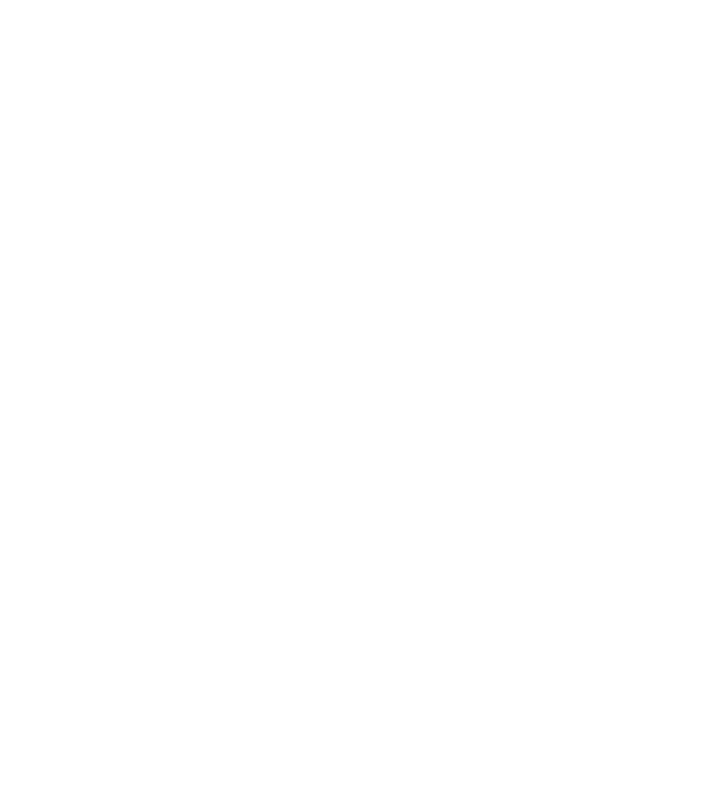
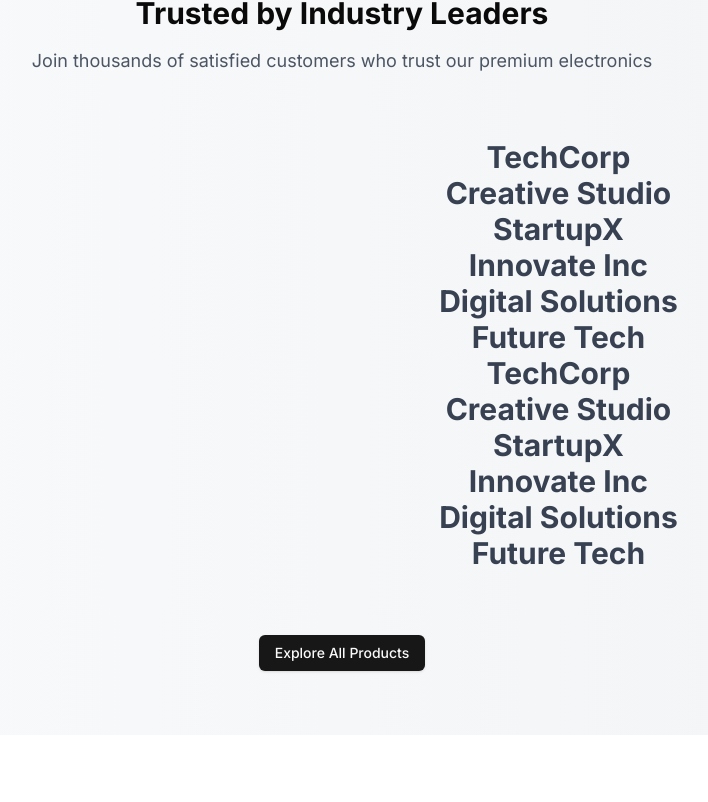
Before and after one commit to IsaacMaina/E-comerce, a Next.js app: page / in a window 1280 px wide. Shown: the part 3198-4000 px from the top of the page, without its empty margins (298-1006 px from the left). Built offline with nearby package versions, Linux system fonts and the light colour scheme.

Commit message:
Add counter animations to stats, limit featured products to 5, create moving banner for trusted companies, and enhance image handling

```diff
--- a/src/app/globals.css
+++ b/src/app/globals.css
@@ -84,3 +84,23 @@
     @apply bg-background text-foreground;
   }
 }
+
+/* Marquee animation for moving banners */
+@keyframes marquee {
+  0% {
+    transform: translateX(0);
+  }
+  100% {
+    transform: translateX(-50%);
+  }
+}
+
+.animate-marquee {
+  animation: marquee 20s linear infinite;
+  display: inline-block;
+  width: 200%;
+}
+
+.animate-marquee:hover {
+  animation-play-state: paused;
+}
--- a/src/app/page.tsx
+++ b/src/app/page.tsx
@@ -10,9 +10,54 @@ import { Badge } from '@/components/ui/badge';
 import { StarIcon } from 'lucide-react';
 import { formatCurrency } from '@/lib/utils';
 import Link from 'next/link';
+import { useEffect, useRef } from 'react';
 
 export default function Home() {
   const { sectionRef } = useGsapScrollAnimations();
+  const statsRef = useRef<HTMLDivElement>(null);
+
+  // Counter animation for stats
+  useEffect(() => {
+    const observer = new IntersectionObserver((entries) => {
+      entries.forEach(entry => {
+        if (entry.isIntersecting) {
+          const stats = entry.target.querySelectorAll('[data-target]');
+          stats.forEach(stat => {
+            const target = parseInt(stat.getAttribute('data-target') || '0');
+            const suffix = stat.textContent?.replace(/^\d+/, '') || '';
+            let count = 0;
+            const duration = 2000; // Animation duration in ms
+            const increment = target / (duration / 16); // 16ms ~ 60fps
+
+            const updateCount = () => {
+              count += increment;
+              if (count < target) {
+                stat.textContent = Math.ceil(count) + suffix;
+                requestAnimationFrame(updateCount);
+              } else {
+                stat.textContent = target + suffix;
+              }
+            };
+
+            updateCount();
+          });
+
+          // Stop observing after animation
+          observer.unobserve(entry.target);
+        }
+      });
+    }, { threshold: 0.5 }); // Trigger when 50% of the element is visible
+
+    if (statsRef.current) {
+      observer.observe(statsRef.current);
+    }
+
+    return () => {
+      if (statsRef.current) {
+        observer.unobserve(statsRef.current);
+      }
+    };
+  }, []);
 
   return (
     <div className="min-h-screen">
@@ -34,6 +79,7 @@ export default function Home() {
           <div className="grid grid-cols-1 md:grid-cols-2 lg:grid-cols-3 gap-8">
             {mockProducts
               .filter(product => product.featured)
+              .slice(0, 5) // Limit to 5 featured products
               .map((product, index) => (
                 <motion.div
                   key={product.id}
@@ -104,12 +150,12 @@ export default function Home() {
               </p>
             </div>
 
-            <div className="grid grid-cols-2 md:grid-cols-4 gap-8">
+            <div className="grid grid-cols-2 md:grid-cols-4 gap-8" ref={statsRef}>
               {[
-                { value: '10000+', label: 'Happy Customers' },
-                { value: '98%', label: 'Customer Satisfaction' },
-                { value: '500+', label: 'Products' },
-                { value: '24/7', label: 'Support Hours' }
+                { value: '10000', label: 'Happy Customers', suffix: '+' },
+                { value: '98', label: 'Customer Satisfaction', suffix: '%' },
+                { value: '500', label: 'Products', suffix: '+' },
+                { value: '24', label: 'Support Hours', suffix: '/7' }
               ].map((stat, index) => (
                 <motion.div
                   key={index}
@@ -119,7 +165,12 @@ export default function Home() {
                   viewport={{ once: true }}
                   className="text-center p-6 bg-white dark:bg-gray-800 rounded-xl shadow-lg hover:shadow-xl transition-shadow duration-300"
                 >
-                  <div className="text-4xl font-bold text-blue-600 dark:text-blue-400 mb-2">{stat.value}</div>
+                  <div
+                    className="text-4xl font-bold text-blue-600 dark:text-blue-400 mb-2"
+                    data-target={stat.value}
+                  >
+                    0{stat.suffix}
+                  </div>
                   <div className="text-gray-600 dark:text-gray-300">{stat.label}</div>
                 </motion.div>
               ))}
@@ -192,22 +243,28 @@ export default function Home() {
               Join thousands of satisfied customers who trust our premium electronics
             </p>
 
-            <div className="flex flex-wrap justify-center items-center gap-12 mb-12">
+            <div className="relative overflow-hidden py-4">
+              <div className="animate-marquee whitespace-nowrap flex">
                 {['TechCorp', 'Creative Studio', 'StartupX', 'Innovate Inc', 'Digital Solutions', 'Future Tech'].map((company, index) => (
                   <motion.div
                     key={index}
-                  initial={{ opacity: 0, scale: 0.8 }}
-                  whileInView={{ opacity: 1, scale: 1 }}
-                  transition={{ duration: 0.5, delay: index * 0.1 }}
-                  viewport={{ once: true }}
-                  className="text-2xl font-bold text-gray-700 dark:text-gray-300 hover:text-blue-600 dark:hover:text-blue-400 transition-colors duration-300 cursor-pointer"
+                    className="text-3xl font-bold text-gray-700 dark:text-gray-300 mx-12 cursor-pointer hover:text-blue-600 dark:hover:text-blue-400 transition-colors duration-300"
+                  >
+                    {company}
+                  </motion.div>
+                ))}
+                {['TechCorp', 'Creative Studio', 'StartupX', 'Innovate Inc', 'Digital Solutions', 'Future Tech'].map((company, index) => (
+                  <motion.div
+                    key={`duplicate-${index}`}
+                    className="text-3xl font-bold text-gray-700 dark:text-gray-300 mx-12 cursor-pointer hover:text-blue-600 dark:hover:text-blue-400 transition-colors duration-300"
                   >
                     {company}
                   </motion.div>
                 ))}
               </div>
+            </div>
 
-            <Button asChild>
+            <Button asChild className="mt-12">
               <Link href="/products">Explore All Products</Link>
             </Button>
           </div>
```
Lines whose indentation alone changed are shown as unchanged.
